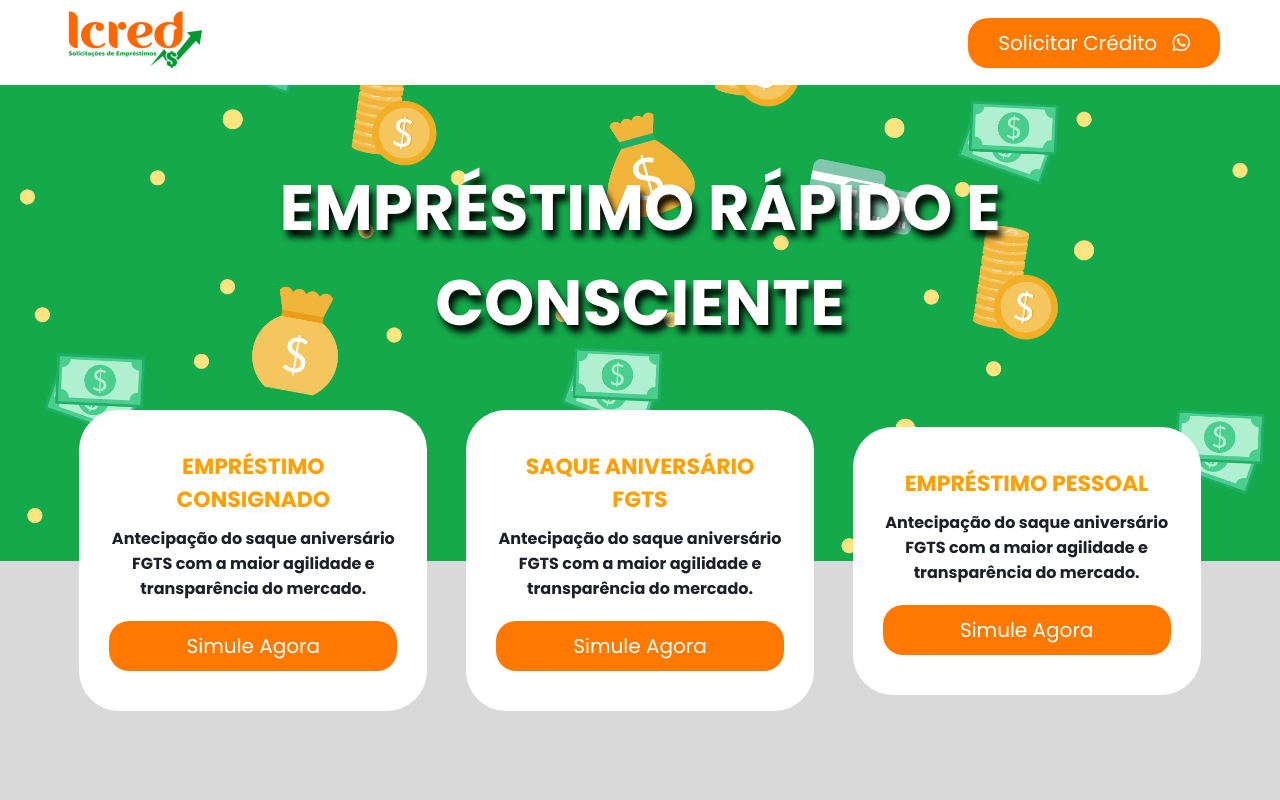
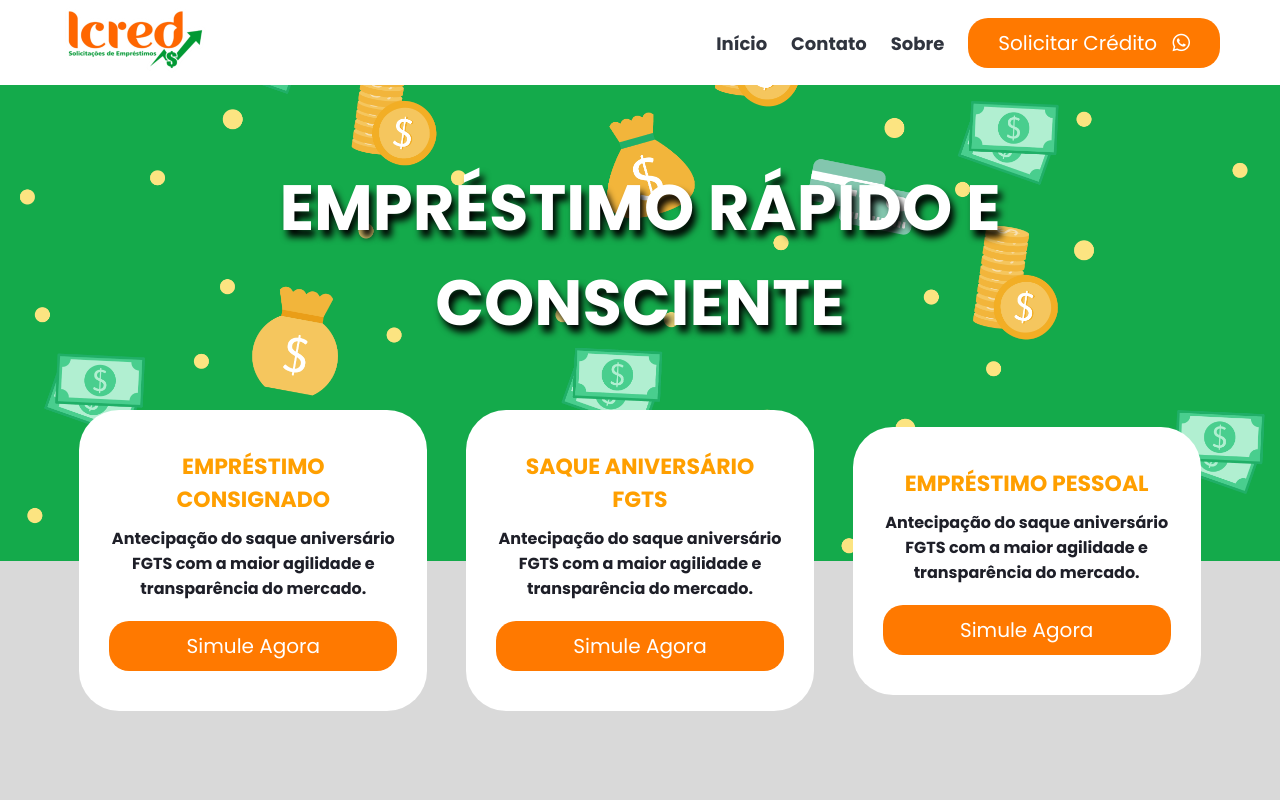
Before and after one commit to IgorPierre/icred-simple-site, a plain HTML site: page index.html in a window 1280 px wide. Shown: the top 800 px of the page. Drawn offline with Linux system fonts and the light colour scheme.

Commit message:
create the nav and links

```diff
--- a/index.html
+++ b/index.html
@@ -20,9 +20,13 @@
     <header class="header">
         <img src="/assets/images/logo-image.png" alt="logo da icred" class="logo-img">
 
-        <button class="btn btn-header">Solicitar Crédito <i class="icon-whatsapp fa-brands fa-whatsapp"></i></button>
-        <button class="btn btn-header btn-header-mobile"><i class="icon-whatsapp fa-brands fa-whatsapp"></i></button>
-
+        <nav class="navgator">
+            <a class="nav-link" href="">Início</a>
+            <a class="nav-link" href="">Contato</a>
+            <a class="nav-link" href="">Sobre</a>
+            <button class="btn btn-header">Solicitar Crédito <i class="icon-whatsapp fa-brands fa-whatsapp"></i></button>
+            <button class="btn btn-header btn-header-mobile"><i class="icon-whatsapp fa-brands fa-whatsapp"></i></button>
+        </nav>
     </header>
 
     <section class="banner-section">
--- a/styles/index.css
+++ b/styles/index.css
@@ -31,6 +31,23 @@
     height: 75px;
 
     cursor: pointer;
+}
+
+.nav-link {
+    font-family: 'Poppins', sans-serif;
+    color: var(--grey);
+
+    font-size: 18px;
+    font-weight: 600;
+    text-decoration: none;
+
+    margin-right: 20px;
+
+    transition: 0.2s;
+}
+
+.nav-link:hover {
+    color: var(--orange);
 }
 
 .icon-whatsapp {
```
